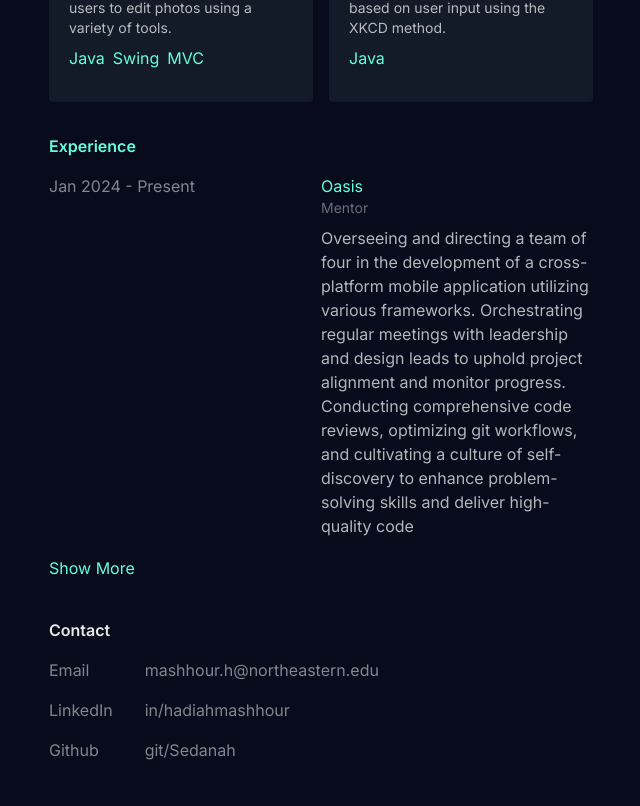
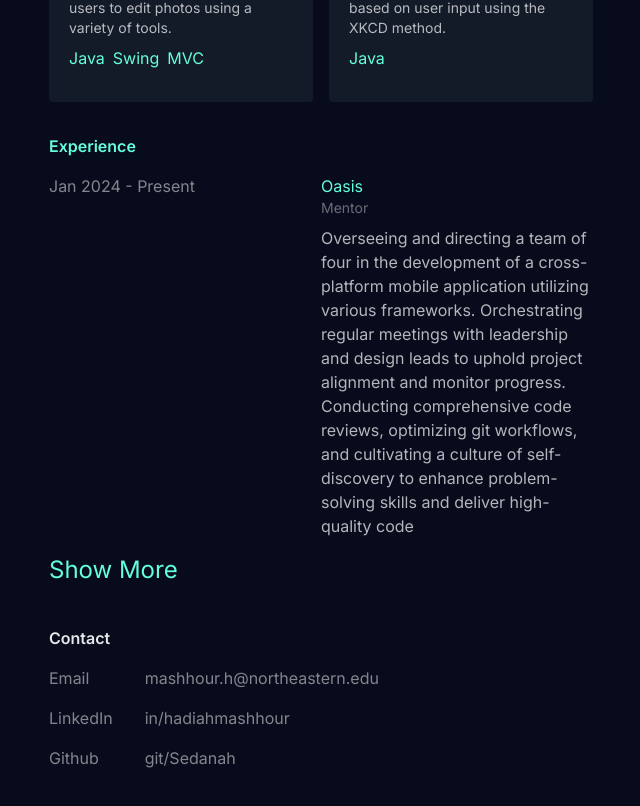
Before and after one commit to Sedanah/final-portfolio, a Next.js app: page / in a window 1280 px wide. Shown: the part 2078-2884 px from the top of the page, without its empty margins (319-959 px from the left). Built offline with nearby package versions, Linux system fonts and the light colour scheme.

Commit message:
upd projects

```diff
--- a/src/app/page.js
+++ b/src/app/page.js
@@ -287,7 +287,7 @@ export const ExperienceSection = () => {
           .map((experience, index) => (
             <ExperienceCard {...experience} key={index} index={index} />
           ))}
-      <button onClick={toggleShowAll} className="text-[#64ffda] animate-bounce">
+      <button onClick={toggleShowAll} className="text-[#64ffda] animate-bounce text-2xl">
         {showAll ? "Show Less" : "Show More"}
       </button>
     </div>
```
